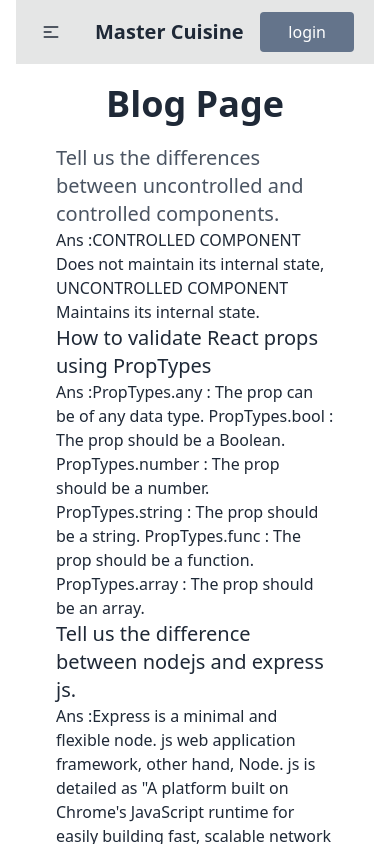
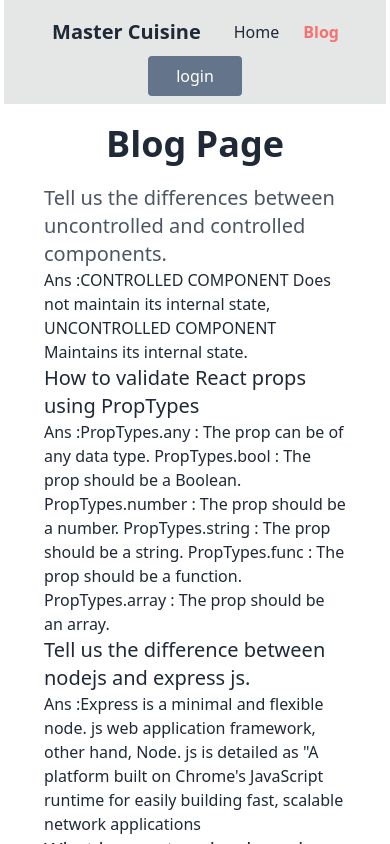
Before and after one commit to foisal404/masterCuisine-client, a React (Vite) app: page /blog in a window 390 px wide. Shown: the top 844 px of the page. Built offline with nearby package versions, Linux system fonts and the light colour scheme; no server answers.

Commit message:
responsive home page and loading button fix

```diff
--- a/src/layout/Main.jsx
+++ b/src/layout/Main.jsx
@@ -5,7 +5,7 @@ import Footer from '../pages/shared/Footer';
 
 const Main = () => {
     return (
-        <div className='lg:container lg:mx-auto mx-4 '>
+        <div className='lg:container lg:mx-auto mx-1 md:mx-4 '>
             <Header></Header>
             <Outlet ></Outlet>
             <Footer></Footer>
--- a/src/pages/Chef/RecipiesCard/RecipiesCard.jsx
+++ b/src/pages/Chef/RecipiesCard/RecipiesCard.jsx
@@ -20,7 +20,7 @@ const RecipiesCard = ({data}) => {
     return (
         <div className='p-4 mx-40 bg-slate-200 m-5 rounded'>
             <div className='flex justify-between gap-5'>
-                <img className='h-44 w-44' src={food_img} alt="" />
+                <img className='h-44 w-full' src={food_img} alt="" />
                 <div className='mb-auto'>
                     <p className='card-title text-orange-500'>{name}</p>
                     <p className='font-semibold text-yellow-500'>{cooking_method}</p>
--- a/src/pages/Home/Chefcard/ChefCard.jsx
+++ b/src/pages/Home/Chefcard/ChefCard.jsx
@@ -14,7 +14,7 @@ const ChefCard = ({ data }) => {
 
   return (
     <div className="">
-      <div className="card w-96 mx-auto my-8 bg-base-100 shadow-xl">
+      <div className="card md:w-96 mx-auto my-8 bg-base-100 shadow-xl">
         <figure>
           <img
             src={picture}
--- a/src/pages/Home/Home/Home.jsx
+++ b/src/pages/Home/Home/Home.jsx
@@ -37,7 +37,7 @@ const Home = () => {
             {/* service section  */}
             <section className='bg-slate-100 p-5 '>
                 <h2 className='text-center text-4xl font-bold'>Available Services</h2>
-                <div className=' grid grid-cols-3 gap-4 p-5'>
+                <div className=' grid grid-cols-1 lg:grid-cols-3 gap-4 p-5'>
                     {
                         servies?.map(load=><Service key={load.id} data={load}></Service>)
                     }
@@ -55,7 +55,7 @@ const Home = () => {
             {/* review section  */}
             <section className='bg-slate-100 p-5 my-5'>
                 <h2 className='text-center text-4xl font-bold'>Review & Ratings </h2>
-                <div className=' grid grid-cols-3 gap-4 p-5'>
+                <div className=' grid grid-cols-1 lg:grid-cols-3 gap-4 p-5'>
                     {
                         reviews?.map(load=><Review key={load.id} data={load}></Review>)
                     }
--- a/src/pages/shared/Header.jsx
+++ b/src/pages/shared/Header.jsx
@@ -17,36 +17,18 @@ const Header = () => {
     }
     return (
         <nav>
-            <div className="navbar bg-base-300">
-                <div className="navbar-start">
-                    <div className="dropdown">
-                    <label tabIndex={0} className="btn btn-ghost lg:hidden">
-                        <svg xmlns="http://www.w3.org/2000/svg" className="h-5 w-5" fill="none" viewBox="0 0 24 24" stroke="currentColor"><path strokeLinecap="round" strokeLinejoin="round" strokeWidth="2" d="M4 6h16M4 12h8m-8 6h16" /></svg>
-                    </label>
-                    <ul tabIndex={0} className="menu menu-compact dropdown-content mt-3 p-2 shadow bg-base-100 rounded-box w-52">
-                        <li><a>Item 1</a></li>
-                        <li tabIndex={0}>
-                        <a className="justify-between">
-                            Parent
-                            <svg className="fill-current" xmlns="http://www.w3.org/2000/svg" width="24" height="24" viewBox="0 0 24 24"><path d="M8.59,16.58L13.17,12L8.59,7.41L10,6L16,12L10,18L8.59,16.58Z"/></svg>
-                        </a>
-                        <ul className="p-2">
-                            <li><a>Submenu 1</a></li>
-                            <li><a>Submenu 2</a></li>
+            <div className="navbar bg-base-300 flex  items-center sm:flex-row flex-wrap sm:flex-nowrap justify-center">
+                <div className="md:navbar-start flex-grow-1 md:flex-grow-0">
+                    <a className="btn btn-ghost normal-case text-xl sm:text-center"><Link to='/'>Master Cuisine</Link></a>
+                </div>
+
+                <div className="md:navbar-center  lg:flex">
+                        <ul className="menu menu-horizontal px-1 lg:flex flex-row flex-wrap md:gap-6">
+                            <ActiveLink  to='/'>Home</ActiveLink>
+                            <ActiveLink to='/blog'>Blog</ActiveLink>
                         </ul>
-                        </li>
-                        <li><a>Item 3</a></li>
-                    </ul>
-                    </div>
-                    <a className="btn btn-ghost normal-case text-xl"><Link to='/'>Master Cuisine</Link></a>
                 </div>
-                <div className="navbar-center hidden lg:flex">
-                    <ul className="menu menu-horizontal px-1 flex flex-row gap-6">
-                        <ActiveLink  to='/'>Home</ActiveLink>
-                        <ActiveLink to='/blog'>Blog</ActiveLink>
-                    </ul>
-                </div>
-                <div className="navbar-end">
+                <div className="md:navbar-end">
 
                     {
                         user?<div className='flex items-center ' >
@@ -65,6 +47,8 @@ const Header = () => {
                             <ActiveLink to='/login'><button className='bg-slate-500 text-white px-7 py-2 rounded'>login</button></ActiveLink>
                     }
                 </div>
+
+
             </div>
         </nav>
     );
--- a/src/route/PrivateRoute/PrivateRoute.jsx
+++ b/src/route/PrivateRoute/PrivateRoute.jsx
@@ -7,7 +7,17 @@ const PrivateRoute = ({children}) => {
     const location =useLocation();
     console.log(location);
     if(loader){
-        return <p>loading .......</p>
+        return <div>
+                <div class="flex h-screen w-screen items-center justify-center">
+                <button type="button" class="flex items-center rounded-lg bg-green-700 px-4 py-2 text-white" disabled>
+                    <svg class="mr-3 h-5 w-5 animate-spin text-white" xmlns="http://www.w3.org/2000/svg" fill="none" viewBox="0 0 24 24">
+                    <circle class="opacity-25" cx="12" cy="12" r="10" stroke="currentColor" stroke-width="4"></circle>
+                    <path class="opacity-75" fill="currentColor" d="M4 12a8 8 0 018-8V0C5.373 0 0 5.373 0 12h4zm2 5.291A7.962 7.962 0 014 12H0c0 3.042 1.135 5.824 3 7.938l3-2.647z"></path>
+                    </svg>
+                    <span class="font-medium"> Processing... </span>
+                </button>
+                </div>
+        </div>
     }
     if(user){
         return children;
```
